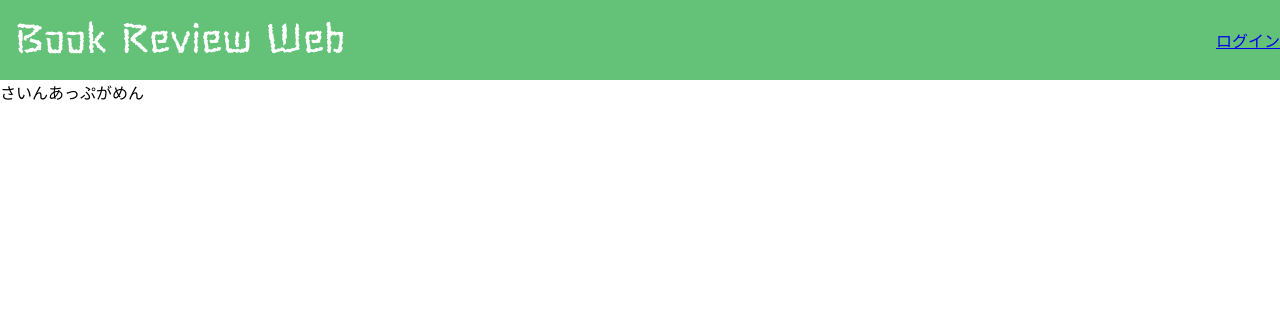
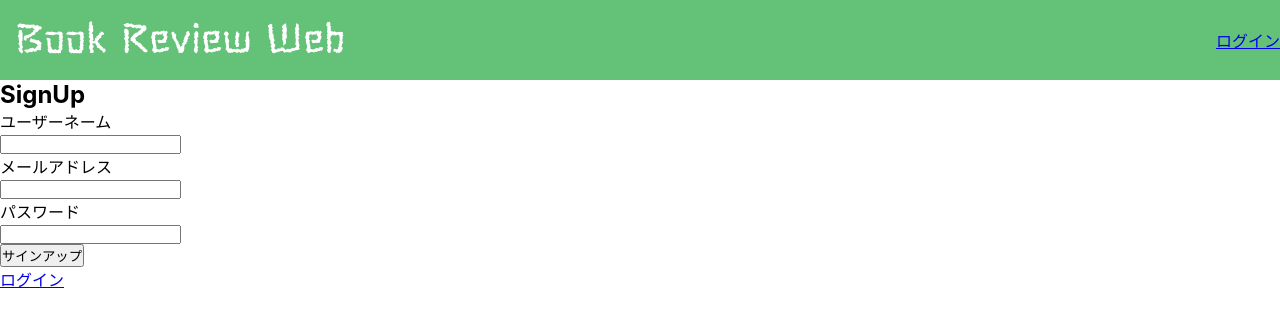
Before and after one commit to nishi0000/react-bookreview-app, a React (Create React App) app: page /signup in a window 1280 px wide. Shown: the top 326 px of the page. Built offline with nearby package versions, Linux system fonts and the light colour scheme.

Commit message:
Add files via upload

```diff
--- a/package.json
+++ b/package.json
@@ -7,6 +7,7 @@
     "@testing-library/react": "^13.0.0",
     "@testing-library/user-event": "^13.2.1",
     "axios": "^1.5.1",
+    "compressorjs": "^1.2.1",
     "cypress": "^13.3.0",
     "formik": "^2.4.5",
     "react": "^18.2.0",
--- a/src/pages/Home.jsx
+++ b/src/pages/Home.jsx
@@ -1,7 +1,70 @@
+import axios from "axios";
+// import Compressor from "compressorjs";
+import { useState } from "react";
+
 export const Home = () => {
+  const [image,setImage] = useState("");
+  const handleImageChange = (e) => setImage(e.target.value);
+
+
+
+
+  const onClickTest = () => {
+    axios
+      .put(
+        `https://ifrbzeaz2b.execute-api.ap-northeast-1.amazonaws.com/users`,
+        {name:"testttt"},
+        {
+          headers: {
+            authorization: `Bearer eyJhbGciOiJIUzI1NiIsInR5cCI6IkpXVCJ9.eyJleHAiOjE2OTYyMjgzNTgsImlhdCI6MTY5NjE0MTk1OCwic3ViIjoiNTQ1NDY1NTczNTQiLCJ1c2VyX2lkIjoiMGI2YjFiMTYtMjc1MS00Y2NmLTk1M2ItMTQ1Mzg3MmM3ZTc3In0.bOVwm1UmFk2v8cPSnhVagn-FBSk1NPBouMGlo9Luea4`,
+          },
+        },
+      )
+      .then((res) => {
+        console.log(res);
+      })
+      .catch((res) => {
+        console.log(res);
+      });
+
+      axios
+      .post(
+        `https://ifrbzeaz2b.execute-api.ap-northeast-1.amazonaws.com/uploads`,
+        {file:image},
+        {
+        headers: {
+          "Content-Type": "multipart/form-data",
+          authorization: `Bearer eyJhbGciOiJIUzI1NiIsInR5cCI6IkpXVCJ9.eyJleHAiOjE2OTYyMjgzNTgsImlhdCI6MTY5NjE0MTk1OCwic3ViIjoiNTQ1NDY1NTczNTQiLCJ1c2VyX2lkIjoiMGI2YjFiMTYtMjc1MS00Y2NmLTk1M2ItMTQ1Mzg3MmM3ZTc3In0.bOVwm1UmFk2v8cPSnhVagn-FBSk1NPBouMGlo9Luea4`,
+        },
+      }
+      )
+      .then((res) => {
+        console.log(res);
+      })
+      .catch((res) => {
+        console.log(res);
+      });
+
+
+
+  };
+
+  const onClickImage = () => {
+    console.log(image);
+
+  }
+
+
+
+
   return (
     <>
       <p>ほーむがめん</p>
+
+      <button onClick={onClickTest}>テストボタン</button><br />
+
+      <input type="file" onChange={handleImageChange}></input>
+      <button onClick={onClickImage}>送信</button>
     </>
   );
 };
--- a/src/pages/SignIn.jsx
+++ b/src/pages/SignIn.jsx
@@ -35,12 +35,13 @@ export const SignIn = () => {
           `https://ifrbzeaz2b.execute-api.ap-northeast-1.amazonaws.com/signin`,
           values,
         )
-        .then((response) => {
-          console.log(response.data);
+        .then((res) => {
+          console.log(res.data);
+          setSignInErrorMessage("");
         })
-        .catch((response) => {
-          console.log(response);
-          setSignInErrorMessage("ログインに失敗しました。");
+        .catch((res) => {
+          console.log(res.response.data);
+          setSignInErrorMessage(res.response.data.ErrorMessageJP);
         });
     },
     validate,
--- a/src/pages/SignUp.jsx
+++ b/src/pages/SignUp.jsx
@@ -1,3 +1,129 @@
+import axios from "axios";
+import { useFormik } from "formik";
+import { useState } from "react";
+import { Link } from "react-router-dom";
+
 export const SignUp = () => {
-  return <p>さいんあっぷがめん</p>;
+  const [nameErrorMessage, setNameErrorMessage] = useState(false);
+  const [emailErrorMessage, setEmailErrorMessage] = useState(false);
+  const [passwordErrorMessage, setPasswordErrorMessage] = useState(false);
+  const [signUpErrorMessage, setSignUpErrorMessage] = useState("");
+
+  const validate = (values) => {
+    const errors = {};
+    if (!values.name) {
+      errors.name = "入力が必須の項目です。";
+    }
+    if (!values.email) {
+      errors.email = "入力が必須の項目です。";
+    } else if (
+      !/^[A-Z0-9._%+-]+@[A-Z0-9.-]+\.[A-Z]{2,4}$/i.test(values.email)
+    ) {
+      errors.email = "正しいメールアドレスの形式ではありません。";
+    }
+    if (!values.password) {
+      errors.password = "入力が必須の項目です。";
+    }
+    return errors;
+  };
+
+  const { handleChange, handleSubmit, values, errors } = useFormik({
+    initialValues: {
+      name: "",
+      email: "",
+      password: "",
+    },
+    onSubmit: (values) => {
+      axios
+        .post(
+          `https://ifrbzeaz2b.execute-api.ap-northeast-1.amazonaws.com/users`,
+          values
+        )
+        .then((res) => {
+          console.log(res.data);
+          setSignUpErrorMessage("");
+        })
+        .catch((res) => {
+          console.log(res.response.data);
+          setSignUpErrorMessage(res.response.data.ErrorMessageJP);
+        });
+    },
+    validate,
+  });
+
+  const onClickSignInButton = () => {
+    if (errors.name !== "") {
+      setNameErrorMessage(true);
+    }
+    if (errors.email !== "") {
+      setEmailErrorMessage(true);
+    }
+    if (errors.password !== "") {
+      setPasswordErrorMessage(true);
+    }
+  };
+
+  return (
+    <div>
+      <main className="signup">
+        <h2>SignUp</h2>
+        <p className="error-message"></p>
+        <form className="signup-form" onSubmit={handleSubmit}>
+          <label className="name-label" role="label">
+            ユーザーネーム
+          </label>
+          <br />
+          <input
+            id="name"
+            name="name"
+            className="name-input"
+            value={values.name}
+            onChange={handleChange}
+          />
+          <br />
+          {nameErrorMessage && (
+            <p className="name-errormessage">{errors.name}</p>
+          )}
+          <label className="email-label" role="label">
+            メールアドレス
+          </label>
+          <br />
+          <input
+            id="email"
+            name="email"
+            className="email-input"
+            value={values.email}
+            onChange={handleChange}
+          />
+          <br />
+          {emailErrorMessage && <p className="email-errormessage">{errors.email}</p>}
+          <label className="password-label">パスワード</label>
+          <br />
+          <input
+            id="password"
+            name="password"
+            type="password"
+            className="password-input"
+            value={values.password}
+            onChange={handleChange}
+            autoComplete="off"
+          />
+          {passwordErrorMessage && (
+            <p className="password-errormessage">{errors.password}</p>
+          )}
+          <div className="signup-button-sp">
+            <button
+              type="submit"
+              className="signup-button"
+              onClick={onClickSignInButton}
+            >
+              サインアップ
+            </button>
+            {signUpErrorMessage && <p>{signUpErrorMessage}</p>}
+          </div>
+        </form>
+        <Link to="/signin">ログイン</Link>
+      </main>
+    </div>
+  );
 };
```
Also changed, not shown: 2 other files (tests, documents, lock files or other folders).
